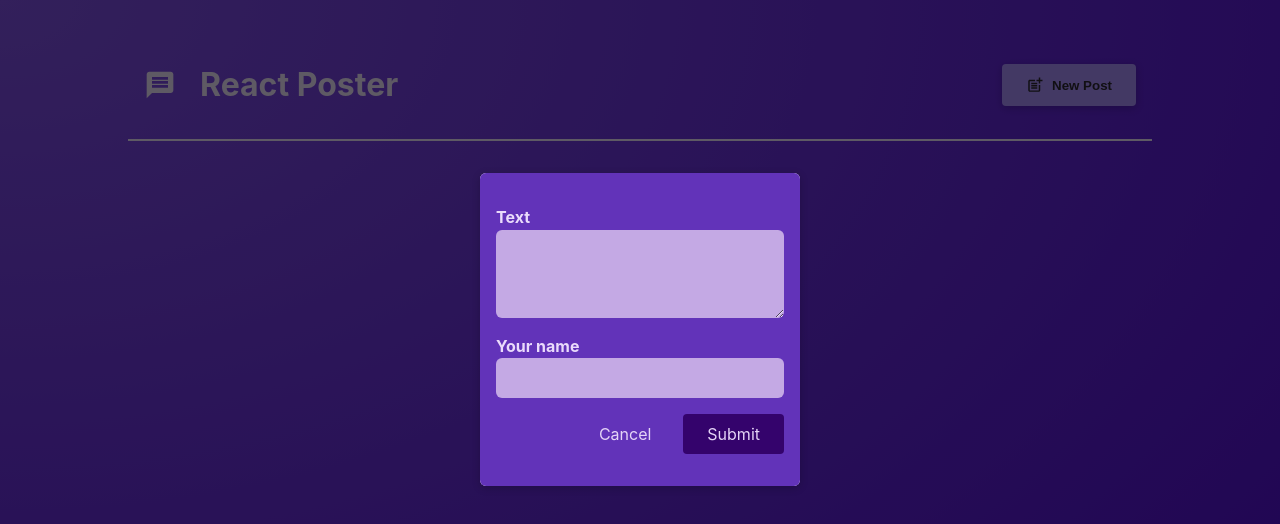
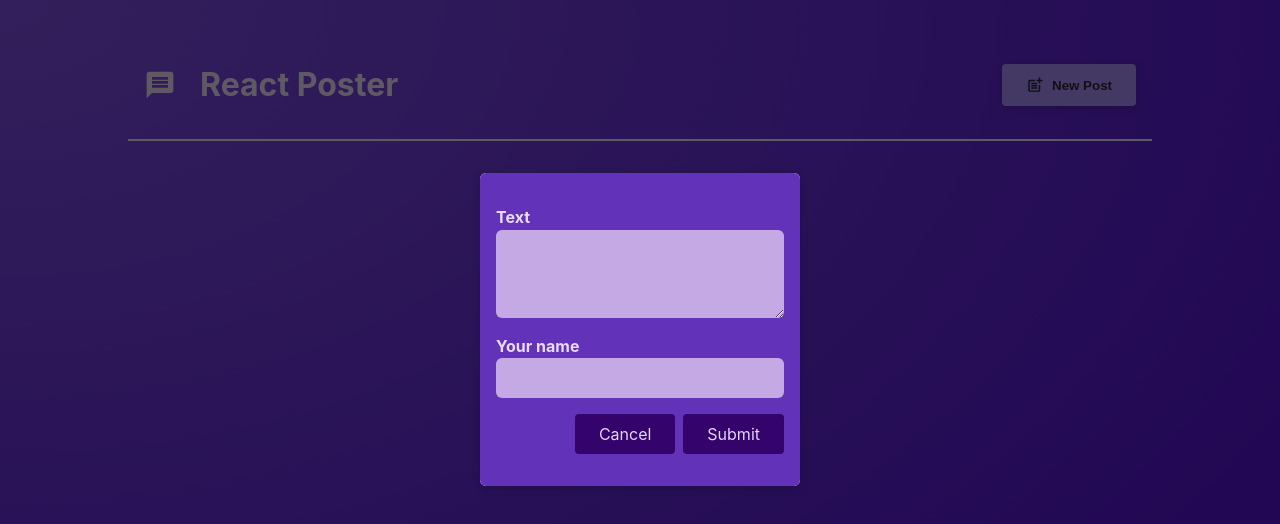
Before and after one commit to AllePiski/ReactCalcProject.github.io, a React (Vite) app: page / in a window 1280 px wide. Both pictures are taken after a click on the button "New Post". Shown: the top 524 px of the page. Built offline with nearby package versions, Linux system fonts and the light colour scheme.

Commit message:
Update NewPost.module.css

```diff
--- a/src/components/NewPost.module.css
+++ b/src/components/NewPost.module.css
@@ -26,6 +26,7 @@
 .actions {
   display: flex;
   justify-content: flex-end;
+  align-items: center;
   gap: 0.5rem;
 }
 
@@ -43,10 +44,12 @@
   background-color: #23014a;
 }
 
-.actions button[type="button"] {
+.actions a {
   background-color: transparent;
+  text-decoration: none;
+  color: #e5d5f7;
 }
 
-.actions button[type="button"]:hover {
+.actions a:hover {
   color: #d1bee6;
 }
```
